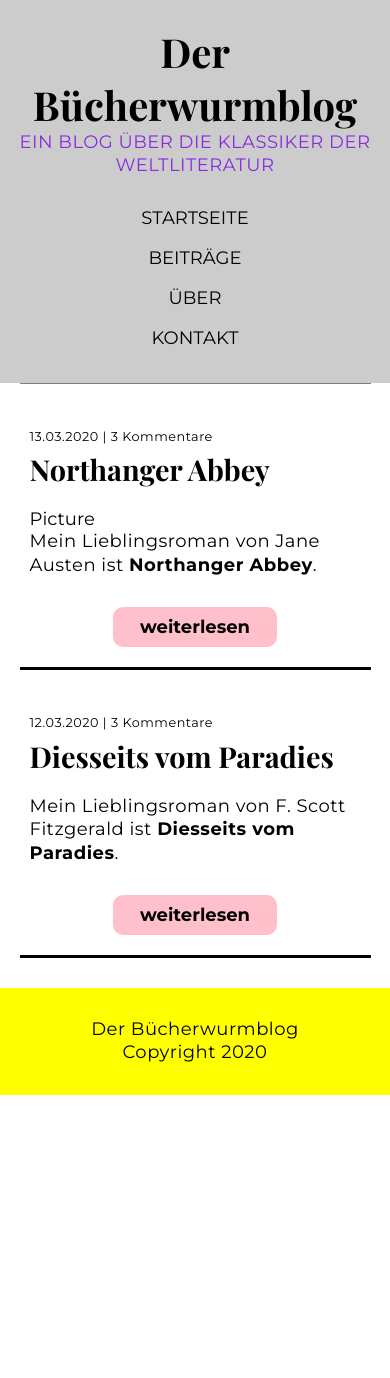
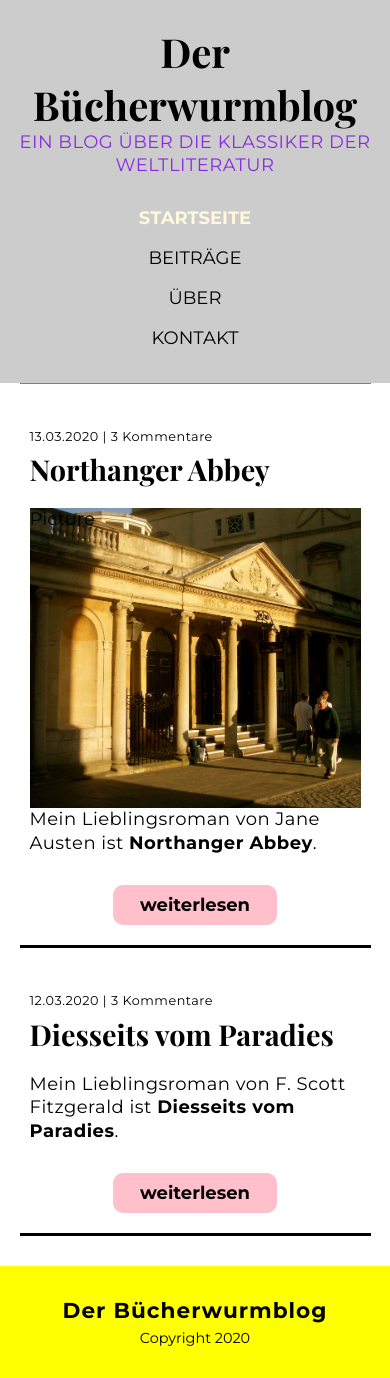
Before and after one commit to MareikeW/ein-buchblog, a PHP site: page / in a window 390 px wide. Before the commit the page ends 1095 px from the top, so only its background shows below. Run offline with PHP 8.4, Linux system fonts and the light colour scheme.

Commit message:
Nav und media queries

```diff
--- a/stylesheet.css
+++ b/stylesheet.css
@@ -9,10 +9,10 @@ body {
     font-size: 1.125rem;
 }
 
-img {
+/* img {
     max-width: 100%;
     display: block;
-}
+}  */
 
 /*=====================
     General Typography
@@ -39,6 +39,18 @@ p {
     line-height: 1.3;
     letter-spacing: 0.5px;
     font-size: 1em;
+}
+
+footer :first-child {
+    font-weight: 700;
+    font-size: 1.2em;
+    letter-spacing: 1px;
+}
+
+footer :last-child {
+    letter-spacing: 0;
+    margin-top: 5px;
+    font-size: 0.8em;
 }
 
 /*=====================
@@ -102,6 +114,11 @@ footer {
     border-bottom: solid 1px;
 }
 
+.current {
+    font-weight: 700;
+    color: cornsilk;
+}
+
 /*=====================
       Artikel
 =====================*/
@@ -121,6 +138,7 @@ footer {
 
 }
 
+/*
 .article-image {
     max-height: 350px;
     width: 100%;
@@ -128,7 +146,7 @@ footer {
     margin: 10px auto;
     object-position: center;
     order: -2;
-}
+} */
 
 .article-info {
     font-size: 0.8rem;
@@ -144,6 +162,15 @@ footer {
 .to-comments-link:focus {
     border-bottom: solid 1px;
     color: blue;
+}
+
+
+/* Problem mit Bild, wenn Screen größer wird */
+.image-container {
+    background-image: url("../Entrance_to_Pump_House.jpg");
+    background-size: 100%;
+    width: 100%;
+    height: 300px;
 }
 
 .continue-btn-flex {
@@ -170,7 +197,7 @@ footer {
 
 
 /*=====================
-      Media Query
+      Media Queries
 =====================*/
 @media (min-width: 600px) {
     .header-container {
@@ -179,10 +206,17 @@ footer {
     .nav-list {
         display: flex;
         justify-content: space-around;
-        background-color: blue;
-        margin: 0 auto;
+
+        margin: 10px auto;
         width: 100%;
     }
+
+    .nav-list .nav-list-item:hover,
+    .nav-list .nav-list-item:focus {
+    color: white;
+    border-bottom: solid 1px;
+    }
+
 }
 
 @media (min-width: 900px) {
```
